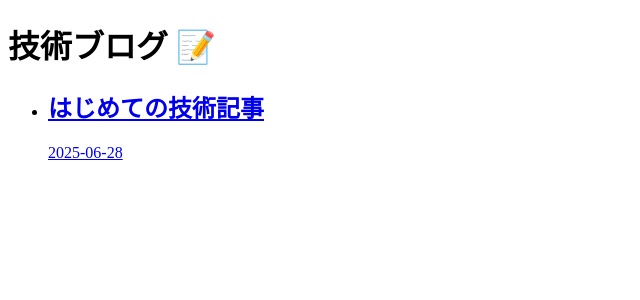
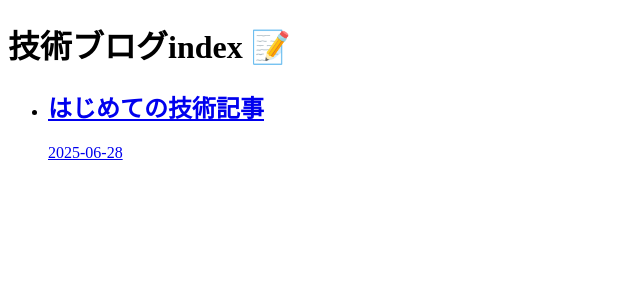
Before and after one commit to shunsuke-blog/tech-blog, a Next.js app: page /blogs in a window 1280 px wide. Shown: the top 300 px of the page, without its empty margins (0-640 px from the left). Built offline with nearby package versions, Linux system fonts and the light colour scheme.

Commit message:
index削除前

```diff
--- a/pages/blogs/index.tsx
+++ b/pages/blogs/index.tsx
@@ -23,7 +23,7 @@ type Props = {
 export default function Home({ posts }: Props) {
   return (
     <div className="max-w-2xl mx-auto px-4 py-8">
-      <h1 className="text-3xl font-bold mb-6">技術ブログ 📝</h1>
+      <h1 className="text-3xl font-bold mb-6">技術ブログindex 📝</h1>
       <ul className="space-y-4">
         {posts.map((post) => (
           <li key={post.slug} className="border p-4 rounded hover:bg-gray-50">
--- a/src/app/page.tsx
+++ b/src/app/page.tsx
@@ -7,7 +7,7 @@ export default async function Home() {
 
   return (
     <main className="p-8">
-      <h1 className="text-2xl font-bold mb-4">📝 技術記事一覧</h1>
+      <h1 className="text-2xl font-bold mb-4">📝 技術記事一覧page</h1>
       <ul>
         {posts.map((post) => (
           <li key={post.slug} className="mb-4">
```
